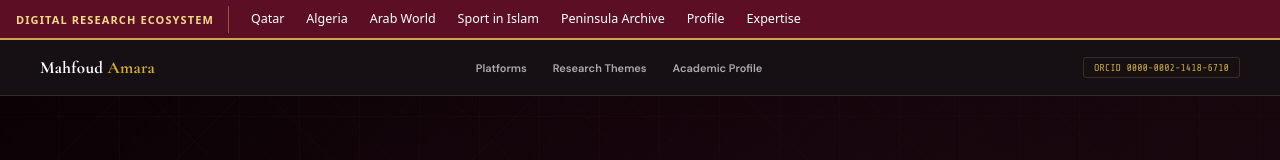
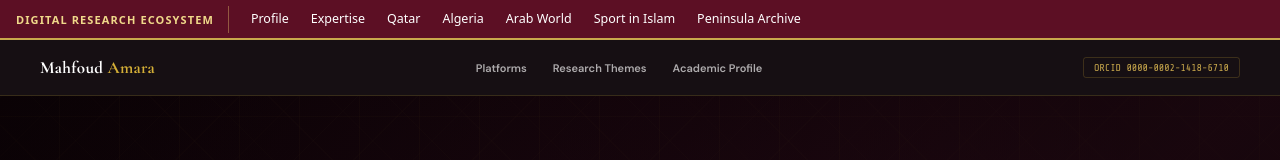
Before and after one commit to Mahfoudm33/Digital-Research-Ecosystem-Project, a plain HTML site: page index.html in a window 1280 px wide. Shown: the top 160 px of the page. Drawn offline with nearby package versions, Linux system fonts and the light colour scheme.

Commit message:
Ecosystem bar: Profile and Expertise first

```diff
--- a/index.html
+++ b/index.html
@@ -555,7 +555,7 @@
 </style>
 </head>
 <body>
-<div class="mae-bar" role="navigation" aria-label="Digital Research Ecosystem — projects by Dr. Mahfoud Amara"><a class="mae-home" href="https://mahfoudm33.github.io/Digital-Research-Ecosystem-Project/" aria-current="page">Digital Research Ecosystem</a><ul><li><a href="https://mahfoudm33.github.io/Sport-in-Qatar-Research-Project/">Qatar</a></li><li><a href="https://mahfoudm33.github.io/Sport-and-Algerian-Studies/">Algeria</a></li><li><a href="https://mahfoudm33.github.io/Dr-Mahfoud-Amara-Publications-Arab-World/">Arab World</a></li><li><a href="https://mahfoudm33.github.io/Sport-in-Islam-and-Muslim-Communities-Project/">Sport in Islam</a></li><li><a href="https://mahfoudm33.github.io/Dr-Mahfoud-Amara-in-the-Peninsula-/">Peninsula Archive</a></li><li><a href="https://mahfoudm33.github.io/Dr-Mahfoud-Amara-webpage-/">Profile</a></li><li><a href="https://mahfoudm33.github.io/expertise/">Expertise</a></li></ul></div>
+<div class="mae-bar" role="navigation" aria-label="Digital Research Ecosystem — projects by Dr. Mahfoud Amara"><a class="mae-home" href="https://mahfoudm33.github.io/Digital-Research-Ecosystem-Project/" aria-current="page">Digital Research Ecosystem</a><ul><li><a href="https://mahfoudm33.github.io/Dr-Mahfoud-Amara-webpage-/">Profile</a></li><li><a href="https://mahfoudm33.github.io/expertise/">Expertise</a></li><li><a href="https://mahfoudm33.github.io/Sport-in-Qatar-Research-Project/">Qatar</a></li><li><a href="https://mahfoudm33.github.io/Sport-and-Algerian-Studies/">Algeria</a></li><li><a href="https://mahfoudm33.github.io/Dr-Mahfoud-Amara-Publications-Arab-World/">Arab World</a></li><li><a href="https://mahfoudm33.github.io/Sport-in-Islam-and-Muslim-Communities-Project/">Sport in Islam</a></li><li><a href="https://mahfoudm33.github.io/Dr-Mahfoud-Amara-in-the-Peninsula-/">Peninsula Archive</a></li></ul></div>
 
 <a class="skip" href="#main">Skip to main content</a>
 
```
